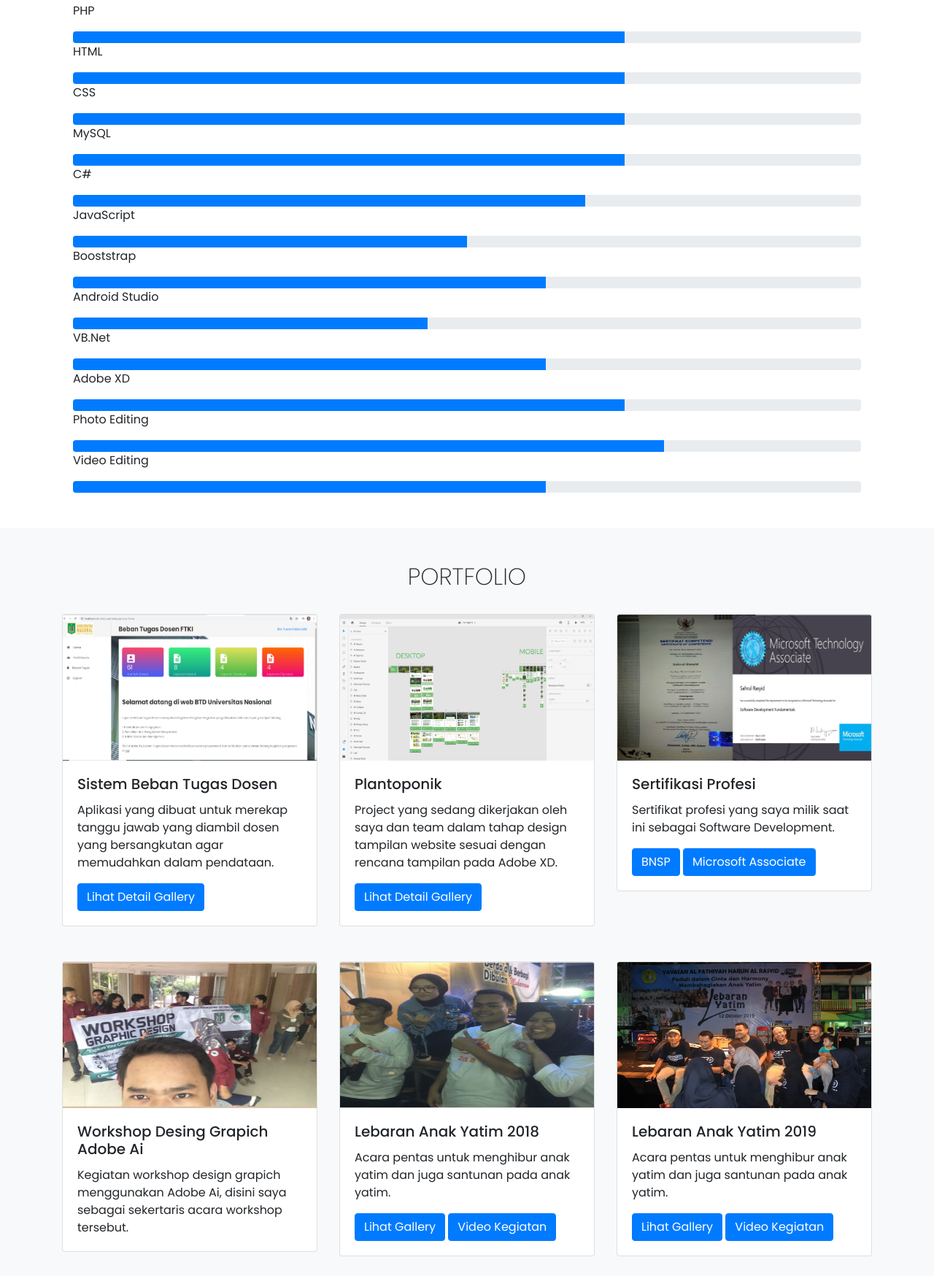
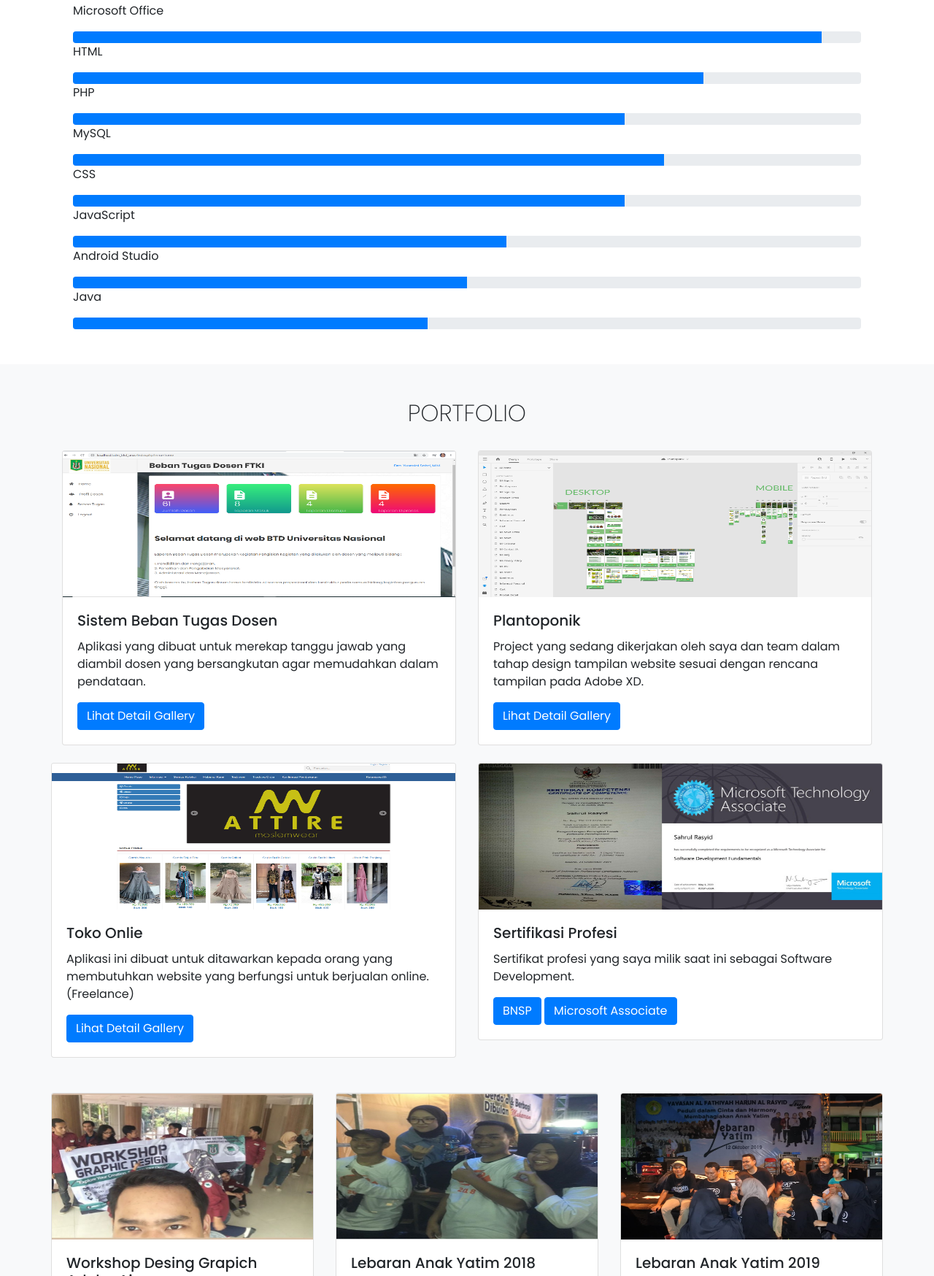
Before and after one commit to SahrulRasyid98/SahrulRasyid98.github.io, a plain HTML site: page index.html in a window 1280 px wide. Shown: the part 665-2413 px from the top of the page at 73% size. Drawn offline with nearby package versions, Linux system fonts and the light colour scheme.

Commit message:
updatean

```diff
--- a/index.html
+++ b/index.html
@@ -48,11 +48,11 @@
     <div class="jumbotron jumbotron-fluid background-img">
       <div class="container text-center text-white">
         <h1 class="display-6">Halo, Selamat Datang</h1>
-        <p class="lead">Perkenalkan nama saya Sahrul Rasyid S.Kom, Software Developer dan Web Developer</p>
+        <p class="lead">Perkenalkan nama saya Sahrul Rasyid S.Kom, Fresh Graduate</p>
         <img src="img/PotoJas.jpg" alt="rasyid" class="rounded-circle">
         <hr class="my-2">
         <p>Untuk lihat detail profil atau curiculum vitae saya bisa klick tombol dibawah ini ya...!</p>
-        <a class="btn btn-primary btn-lg weight" href="CV- Sahrul Rasyid.pdf" role="button">Detail Profil</a>
+        <a class="btn btn-primary btn-lg weight" href="Sahrul Rasyid - CV.pdf" role="button">Detail Profil</a>
       </div>
     </div>
     <!-- Akhir Jumbotron -->
@@ -64,54 +64,38 @@
           <div class="col-lg">
             <h1 class="uppercase">Kemampuan Yang Dimiliki</h1>
               <div class="col-lg  margin-15">
+                <p>Microsoft Office</p>
+              <div class="progress">
+                <div class="progress-bar" role="progressbar" style="width: 95%" aria-valuenow="100" aria-valuemin="0" aria-valuemax="100"></div>
+              </div>
+                <p>HTML</p>
+              <div class="progress">
+                <div class="progress-bar" role="progressbar" style="width: 80%" aria-valuenow="100" aria-valuemin="0" aria-valuemax="100"></div>
+              </div>
               <p>PHP</p>
               <div class="progress">
                 <div class="progress-bar" role="progressbar" style="width: 70%" aria-valuenow="100" aria-valuemin="0" aria-valuemax="100"></div>
               </div>
-              <p>HTML</p>
+              <p>MySQL</p>
               <div class="progress">
-                <div class="progress-bar" role="progressbar" style="width: 70%" aria-valuenow="100" aria-valuemin="0" aria-valuemax="100"></div>
+                <div class="progress-bar" role="progressbar" style="width: 75%" aria-valuenow="100" aria-valuemin="0" aria-valuemax="100"></div>
               </div>
               <p>CSS</p>
               <div class="progress">
                 <div class="progress-bar" role="progressbar" style="width: 70%" aria-valuenow="100" aria-valuemin="0" aria-valuemax="100"></div>
               </div>
-              <p>MySQL</p>
+              <p>JavaScript</p>
               <div class="progress">
-                <div class="progress-bar" role="progressbar" style="width: 70%" aria-valuenow="100" aria-valuemin="0" aria-valuemax="100"></div>
+                <div class="progress-bar" role="progressbar" style="width: 55%" aria-valuenow="100" aria-valuemin="0" aria-valuemax="100"></div>
               </div>
-              <p>C#</p>
-              <div class="progress">
-                <div class="progress-bar" role="progressbar" style="width: 65%" aria-valuenow="100" aria-valuemin="0" aria-valuemax="100"></div>
-              </div>
-              <p>JavaScript</p>
+              <p>Android Studio</p>
               <div class="progress">
                 <div class="progress-bar" role="progressbar" style="width: 50%" aria-valuenow="100" aria-valuemin="0" aria-valuemax="100"></div>
               </div>
-              <p>Booststrap</p>
-              <div class="progress">
-                <div class="progress-bar" role="progressbar" style="width: 60%" aria-valuenow="100" aria-valuemin="0" aria-valuemax="100"></div>
-              </div>
-              <p>Android Studio</p>
+              <p>Java</p>
               <div class="progress">
                 <div class="progress-bar" role="progressbar" style="width: 45%" aria-valuenow="100" aria-valuemin="0" aria-valuemax="100"></div>
               </div>
-              <p>VB.Net</p>
-              <div class="progress">
-                <div class="progress-bar" role="progressbar" style="width: 60%" aria-valuenow="100" aria-valuemin="0" aria-valuemax="100"></div>
-              </div>
-              <p>Adobe XD</p>
-              <div class="progress">
-                <div class="progress-bar" role="progressbar" style="width: 70%" aria-valuenow="100" aria-valuemin="0" aria-valuemax="100"></div>
-              </div>
-              <p>Photo Editing</p>
-              <div class="progress">
-                <div class="progress-bar" role="progressbar" style="width: 75%" aria-valuenow="100" aria-valuemin="0" aria-valuemax="100"></div>
-              </div>
-              <p>Video Editing</p>
-              <div class="progress">
-                <div class="progress-bar" role="progressbar" style="width: 60%" aria-valuenow="100" aria-valuemin="0" aria-valuemax="100"></div>
-            </div>
           </div>
         </div>
       </div>
@@ -140,6 +124,7 @@
             </div>
           </div>
 
+
           <div class="col-md">
             <div class="card mb-4"></h2>
               <img src="img/ponik.png" class="card-img-top" alt="...">
@@ -150,6 +135,18 @@
               </div>
             </div>
           </div>
+
+          <div class="row mb-4">
+            <div class="col-md">
+              <div class="card mb-4">
+                <img src="mini-gallery-master/img/toko1.png" class="card-img-top" alt="...">
+                <div class="card-body">
+                  <h5 class="card-title">Toko Onlie</h5>
+                  <p class="card-text">Aplikasi ini dibuat untuk ditawarkan kepada orang yang membutuhkan website yang berfungsi untuk berjualan online. (Freelance)</p>
+                  <a href="mini-gallery-master/tokoonline.html" class="btn btn-primary">Lihat Detail Gallery</a>
+                </div>
+              </div>
+            </div>
 
           <div class="col-md">
             <div class="card mb-4"></h2>
```
Also changed, not shown: mini-gallery-master/tokoonline.html (added, +22 -0 lines), mini-gallery-master/img/tok2.png (added), mini-gallery-master/img/tok3.png (added), mini-gallery-master/img/toko1.png (added), 2 other files.
